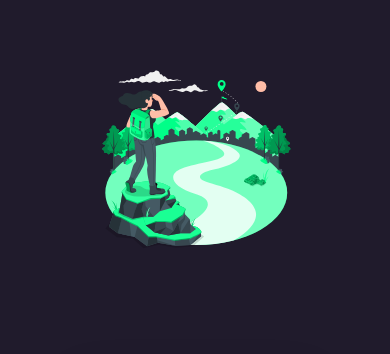
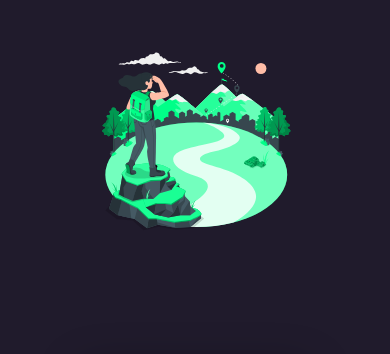
Before and after one commit to Henrique-HsR/Projeto_tela_login, a plain HTML site: page index.html in a window 390 px wide. Shown: the top 354 px of the page. Drawn offline with Linux system fonts and the light colour scheme.

Commit message:
ajuste de tamanhos

```diff
--- a/style/style.css
+++ b/style/style.css
@@ -151,7 +151,7 @@ body * {
     }
 }
 
-@media only screen and (max-width:600px){
+@media only screen and (max-width:650px){
     .main-login{
         flex-direction: column;
     }
@@ -162,7 +162,7 @@ body * {
 
     .left-login {
         width: 100%;
-        height: 60vh;
+        height: 50vh;
     }
 
     .left-login-img {
```
